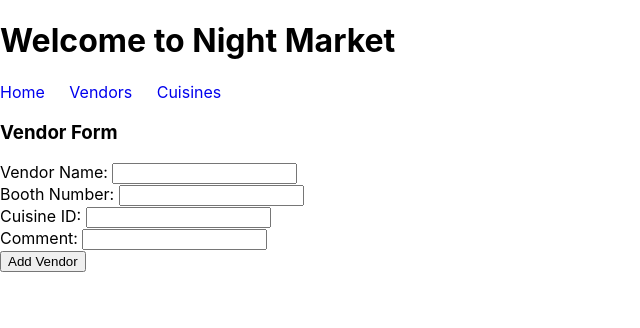
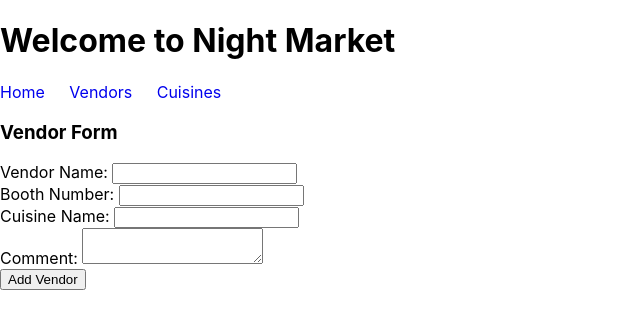
Before and after one commit to ttuannguyen/phase-3-frontend, a React (Create React App) app: page /vendors/new in a window 1280 px wide. Shown: the top 328 px of the page, without its empty margins (0-640 px from the left). Built offline with nearby package versions, Linux system fonts and the light colour scheme; no server answers.

Commit message:
update the vendor add form to take an input of the cuisines name instead of its id

```diff
--- a/src/components/CuisineDetails.js
+++ b/src/components/CuisineDetails.js
@@ -29,7 +29,7 @@ const CuisineDetails = () => {
 
     const allVendors = cuisine.vendors.map(vendor => {
       return (
-        <Link to={`/vendors/${vendor.id}/edit`} key={vendor.id} style={{ textDecoration: 'none' }}>
+        <Link to={`/vendors/${vendor.id}`} key={vendor.id} style={{ textDecoration: 'none' }}>
           <p>{vendor.name}</p>
         </Link>
       )
--- a/src/components/Vendor.js
+++ b/src/components/Vendor.js
@@ -9,7 +9,6 @@ const Vendor = ({vendor, cuisine, deleteVendor}) => {
                 <h3>{vendor.name}</h3>
             </Link>
             <h4>Booth # {vendor.booth_number}</h4>
-            <h4>Cuisine ID: {vendor.cuisine_id}</h4>
             <h4>Cuisine: {cuisine.name}</h4>
             <h4>Comment: {vendor.comment}</h4>
             <button onClick={() => deleteVendor(vendor.id)}>Delete</button>
--- a/src/components/VendorAddForm.js
+++ b/src/components/VendorAddForm.js
@@ -7,8 +7,9 @@ const VendorAddForm = ({ addVendor }) => {
     const [formData, setFormData] = useState({
         name:"",
         booth_number:"",
-        cuisine_id:"",
-        comment:"",
+        // cuisine_id:"",
+        cuisine_name:"",
+        comment:""
     });
 
     const handleChange = (e) => {
@@ -23,7 +24,8 @@ const VendorAddForm = ({ addVendor }) => {
         setFormData({
             name:"",
             booth_number:"",
-            cuisine_id:"",
+            // cuisine_id:"",
+            cuisine_name:"",
             comment:"",
         })
 
@@ -45,13 +47,15 @@ const VendorAddForm = ({ addVendor }) => {
             <h3>Vendor Form</h3>
             <form onSubmit={handleSubmit}>
                 <label>Vendor Name: </label>
-                <input type="text" name="name" value={formData.name} onChange={handleChange} /><br/>
+                <input type="text" name="name" value={formData.name} onChange={handleChange} required /><br/>
                 <label>Booth Number: </label>
-                <input type="text" name="booth_number" value={formData.booth_number} onChange={handleChange} /><br/>
-                <label>Cuisine ID: </label>
-                <input type="text" name="cuisine_id" value={formData.cuisine_id} onChange={handleChange} /><br/>
+                <input type="text" name="booth_number" value={formData.booth_number} onChange={handleChange} required /><br/>
+                {/* <label>Cuisine ID: </label>
+                <input type="text" name="cuisine_id" value={formData.cuisine_id} onChange={handleChange} required /><br/> */}
+                <label>Cuisine Name: </label>
+                <input type="text" name="cuisine_name" value={formData.cuisine_name} onChange={handleChange} required /><br/>
                 <label>Comment: </label>
-                <input type="text" name="comment" value={formData.comment} onChange={handleChange} /><br/>
+                <textarea type="text" name="comment" value={formData.comment} onChange={handleChange} required /><br/>
                 <button type="submit">Add Vendor</button>
             </form>
         </div>
--- a/src/components/VendorDetails.js
+++ b/src/components/VendorDetails.js
@@ -22,7 +22,6 @@ const VendorDetails = () => {
         <div className='vendor-detail'>
             <h3>{vendor.name}</h3>
             <h4>Booth # {vendor.booth_number}</h4>
-            <h4>Cuisine ID: {vendor.cuisine_id}</h4>
             <h4>Cuisine: {vendor.cuisine.name}</h4>
             <h4>Comment: {vendor.comment}</h4>
         </div>
```
